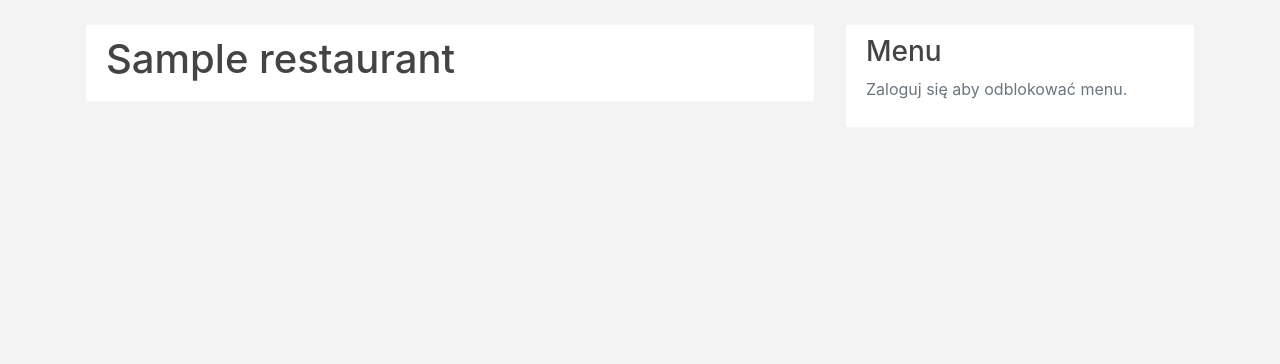
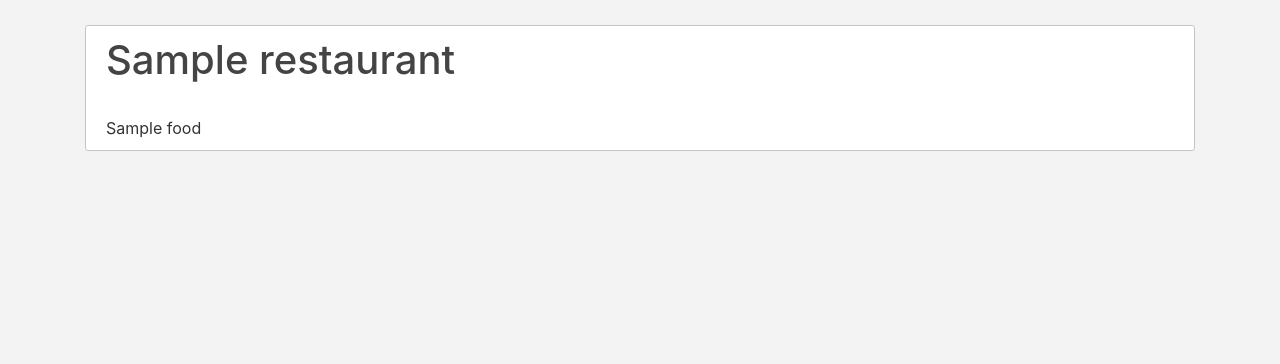
Before and after one commit to face1337/e-commerce-food-shop-with-qr-codes, a Django app: a page that uses restaurants/templates/restaurants/base.html in a window 1280 px wide. Shown: the part 56-420 px from the top of the page. Run offline with Django 3.2, Linux system fonts and the light colour scheme; tables that the repository leaves empty hold one stand-in row (values such as "Sample post"); some libraries are stand-ins or nearby versions.

Commit message:
Fixed templates, modified views

```diff
--- a/restaurants/static/restaurants/main.css
+++ b/restaurants/static/restaurants/main.css
@@ -50,7 +50,7 @@ a:hover {
 .content-section {
   background: #ffffff;
   padding: 10px 20px;
-  border: 1px solid #f5f5f5;
+  border: 1px solid #c4c4c4;
   border-radius: 3px;
   margin-bottom: 20px;
 }
--- a/restaurants/templates/restaurants/base.html
+++ b/restaurants/templates/restaurants/base.html
@@ -57,10 +57,11 @@
                   </div>
               {% endfor %}
           {% endif %}
-          {% block content %}{% endblock %}
+
         </div>
 
-        <div class="col-md-4">
+
+        <!--<div class="col-md-4">
           <div class="content-section">
             <h3>Menu</h3>
             {% if user.is_authenticated %}
@@ -74,9 +75,10 @@
             <p class='text-muted'>Zaloguj się aby odblokować menu.</p>
             {% endif %}
           </div>
-        </div>
+        </div> -->
 
       </div>
+    {% block content %}{% endblock %}
     </main>
 
     <footer class="footer">
--- a/restaurants/templates/restaurants/restaurant_detail.html
+++ /dev/null
@@ -1,6 +0,0 @@
-{% extends 'restaurants/base.html' %}
-{% block content %}
-    <article class="media content-section">
-      <h1>{{ restaurant.name }}</h1>
-    </article>
-{% endblock %} %}
--- /dev/null
+++ b/restaurants/templates/restaurants/restaurant_foods.html
@@ -0,0 +1,16 @@
+{% extends 'restaurants/base.html' %}
+{% block content %}
+    <article class="media content-section">
+        <div class="media-body">
+        {% for food in foods %}
+            {% if forloop.first %} <!-- display restaurant name only once -->
+                <h1>{{ food.restaurant.name }}</h1>
+            {% endif %}
+                <div class="article-content">
+                    {{ food.name }}
+                </div>
+        {% endfor %}
+        </div>
+
+    </article>
+{% endblock %} %}
--- a/restaurants/urls.py
+++ b/restaurants/urls.py
@@ -1,8 +1,8 @@
 from django.urls import path
 from . import views
-from .views import RestaurantDetailView
+from .views import FoodRestaurantListView
 
 urlpatterns = [
     path('', views.index, name='restaurants-index'),
-    path('restaurant/<slug>', RestaurantDetailView.as_view(), name='restaurant-detail'),
+    path('restaurant/<slug>', FoodRestaurantListView.as_view(), name='restaurant-foods'),
 ]
--- a/restaurants/views.py
+++ b/restaurants/views.py
@@ -1,15 +1,34 @@
-from django.shortcuts import render
+from django.shortcuts import render, get_object_or_404
 from django.http import HttpResponse
-from django.views.generic import DetailView
-from .models import Restaurant
+from django.views.generic import DetailView, ListView
+from .models import Restaurant, Food, Category
 
 
 def index(request):
     context = {
-        'restaurants':Restaurant.objects.all()
+        'restaurants': Restaurant.objects.all(),
+        #'foods': Food.objects.all(),
     }
     return render(request, 'restaurants/index.html', context)
 
 
-class RestaurantDetailView(DetailView):
+class RestaurantListView(ListView):
     model = Restaurant
+
+
+'''class RestaurantDetailView(DetailView):
+    model = Restaurant'''
+
+
+class FoodRestaurantListView(ListView):
+    model = Food
+    template_name = 'restaurants/restaurant_foods.html'
+    context_object_name = 'foods'
+
+    def get_queryset(self):
+        restaurant = get_object_or_404(Restaurant, slug=self.kwargs.get('slug'))
+        return Food.objects.filter(restaurant=restaurant)
+
+
+class FoodDetailView(DetailView):
+    model = Food
--- /dev/null
+++ b/users/templates/users/profile.html
@@ -0,0 +1 @@
+{% extends 'restaurants/base.html' %}
--- a/users/views.py
+++ b/users/views.py
@@ -1,3 +1,5 @@
 from django.shortcuts import render
+from .models import Profile
+from django.contrib.auth.decorators import login_required
 
 # Create your views here.
```
Also changed, not shown: restaurants/templates/restaurants/index.html (+9 -1 lines).
